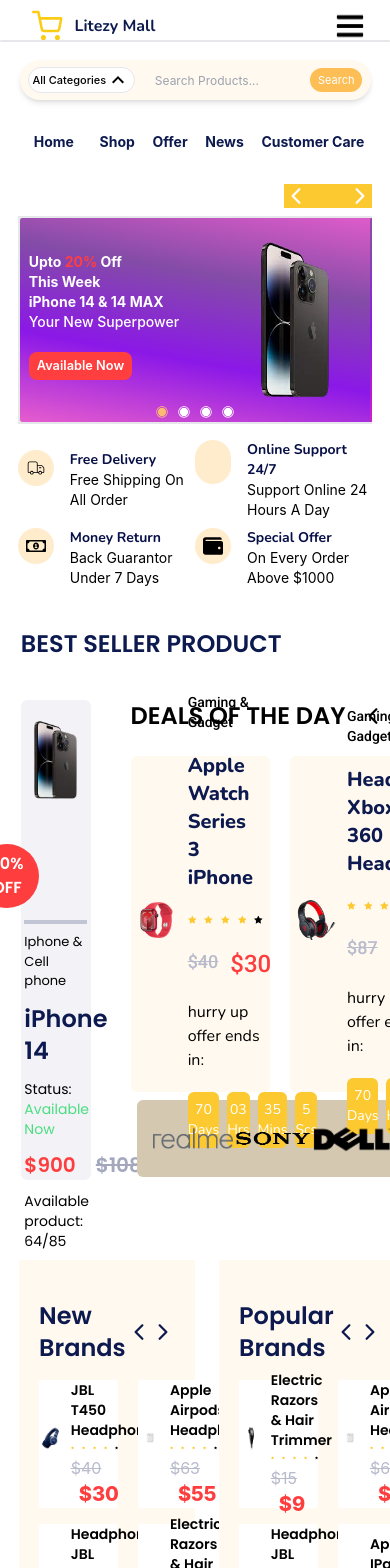
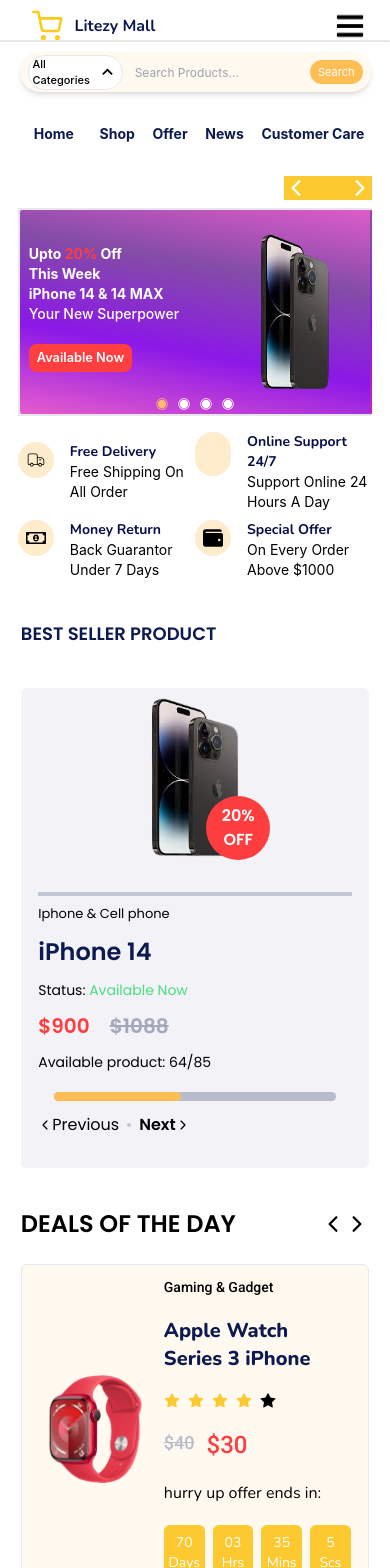
Before and after one commit to Litezy/litezy-mall, a React (Vite) app: page / in a window 390 px wide. Shown: the top 1568 px of the page. Built offline with nearby package versions, Linux system fonts and the light colour scheme; some icons are missing; a web font is replaced by a local one.

Commit message:
added mobile view

```diff
--- a/src/Homepage.jsx
+++ b/src/Homepage.jsx
@@ -10,7 +10,7 @@
     <PageLayout>
     <Card />
     <div className="w-[94%] poppins mx-auto ">
-      <div className="uppercase text-[#0d1a50] text-2xl -mt-2 font-bold">best seller product</div>
+      <div className="uppercase text-lg text-[#0d1a50] md:text-2xl -mt-2 font-bold">best seller product</div>
     </div>
     <Card2 />
     <BrandsCard />
--- a/src/NewItems.jsx
+++ b/src/NewItems.jsx
@@ -8,9 +8,9 @@
 
 const NewItems = () => {
     return (
-        <div className='bg-[#fff9ef] h-[15rem] '>
-            <div className="w-[90%] mx-auto pt-10 pb-2 text-[#0d1a50] uppercase text-2xl mt-10 font-bold poppins">Recent view items</div>
-            <div className="flex w-[90%] mx-auto justify-center items-center gap-3">
+        <div className='bg-[#fff9ef] md:h-[15rem] h-[103vh] mb-20'>
+            <div className="w-[90%] mx-auto pt-10 pb-2 text-[#0d1a50] uppercase text-xl md:text-2xl mt-10 font-bold poppins">Recent view items</div>
+            <div className="md:flex md:w-[90%]  mx-auto justify-center items-center gap-3">
                 <Brand image={clipper} name={`hair clipper comb`} strike={`$20`} price={`$15`}/>
                 <Brand image={ipadimg} name={`apple ipad`} strike={`$450`} price={`400`}/>
                 <Brand image={watchimg} name={'apple watch 2'} strike={`$40`} price={'$30'}/>
--- a/src/components/Brands.jsx
+++ b/src/components/Brands.jsx
@@ -4,7 +4,7 @@
 const Brands = ({image1, image2,name1,name2,strike1,strike2,price1,price2  }) => {
 
   return (
-    <div className="flex items-center gap-5 w-[90%]  mx-5 mt-4">
+    <div className="flex items-center gap-5 md:w-[90%]  md:mx-5 mx-2 mt-2 md:mt-4">
                         <div className="w-3/6 h-32 bg-white rounded-sm">
                                 <div className="flex items-center gap-2 justify-center h-32" >
                                     <div className="w-[40%] ">
--- a/src/components/BrandsCard.jsx
+++ b/src/components/BrandsCard.jsx
@@ -19,11 +19,10 @@
 
 
     return (
-        <div className='w-[95%] mx-auto h-screen '>
-            <div className="flex items-center justify-between  gap-6 h-screen w-full mt-2">
-
-                <div className="bg-[#fff9ef] h-screen w-[50%] ">
-                    <div className="flex items-center justify-between px-5 mt-10">
+        <div className='md:w-[95%] mx-auto md:h-screen md:mb-20'>
+            <div className="md:flex items-center justify-between  md:gap-6 md:h-screen w-full mt-2">
+                <div className="bg-[#fff9ef] md:h-fit pb-5 h-fit md:w-[50%] mb-5 md:mb-0  ">
+                    <div className="flex items-center justify-between px-5 md:mt-10 md:pt-0  pt-5">
                         <h1 className='text-[#0d1a50] poppins text-2xl font-bold'>New Brands</h1>
                         <div className="flex text-2xl">
                             <IoIosArrowBack className='text-[#0d1a50]' />
@@ -31,16 +30,16 @@
                         </div>
                     </div>
                     <Brands image1={jbl1} name1={'JBL T450 Headphone'} strike1={`$40`} price1={`$30`}
-                    image2={airpod}  strike2={`$63`} price2={`$55`} name2={`Apple Airpods Headphones`}/>
+                        image2={airpod} strike2={`$63`} price2={`$55`} name2={`Apple Airpods Headphones`} />
                     <Brands image1={jbl2} name1={`Headphones JBL Mobile`} strike1={`$21`} price1={`$13`}
-                    image2={clipper3} name2={`Electric Razors & hair trimmer`} strike2={`$15`} price2={`$9`} className=""/>
+                        image2={clipper3} name2={`Electric Razors & hair trimmer`} strike2={`$15`} price2={`$9`} className="" />
                     <Brands image1={clipper} name1={`hair clipper comb`} strike1={`$20`} price1={`$15`}
-                    image2={smarttv2} name2={'lED-Backlight LCD Tv'} strike2={`$350`} price2={`$300`}/>
+                        image2={smarttv2} name2={'lED-Backlight LCD Tv'} strike2={`$350`} price2={`$300`} />
                     <Brands image1={watch} name1={`Apple watch 2`} strike1={`$100`} price1={`$85`}
-                    image2={ipad} name2={`Apple iPad`} strike2={`$450`} price2={`$400`}/>
+                        image2={ipad} name2={`Apple iPad`} strike2={`$450`} price2={`$400`} />
                 </div>
-                <div className="bg-[#fff9ef] h-full w-[50%]">
-                    <div className="flex items-center justify-between px-5 mt-10">
+                <div className="bg-[#fff9ef] md:h-fit pb-5 h-fit md:w-[50%]">
+                    <div className="flex items-center justify-between px-5 md:mt-10 md:pt-0  pt-5">
                         <h1 className='text-[#0d1a50] poppins text-2xl font-bold'>Popular Brands</h1>
                         <div className="flex text-2xl">
                             <IoIosArrowBack className='text-[#0d1a50]' />
@@ -48,13 +47,13 @@
                         </div>
                     </div>
                     <Brands image1={clipper3} name1={`Electric Razors & hair trimmer`} strike1={`$15`} price1={`$9`}
-                    image2={airpod}  strike2={`$63`} price2={`$55`} name2={`Apple Airpods Headphones`}/>
+                        image2={airpod} strike2={`$63`} price2={`$55`} name2={`Apple Airpods Headphones`} />
                     <Brands image1={earphone} name1={`Headphones JBL mobile`} strike1={`$20`} price1={`$13`}
-                    image2={ipad2} name2={`Apple iPad`} strike2={`$450`} price2={`$400`}/>
+                        image2={ipad2} name2={`Apple iPad`} strike2={`$450`} price2={`$400`} />
                     <Brands image1={clipper} name1={`hair clipper comb`} strike1={`$20`} price1={`$15`}
-                    image2={watch} name2={`Apple watch 2`} strike2={`$100`} price2={`$85`}/>
+                        image2={watch} name2={`Apple watch 2`} strike2={`$100`} price2={`$85`} />
                     <Brands image1={smarttv} name1={`LCD-backlit Vestel...`} strike1={`$300`} price1={`$280`}
-                    image2={jbl2} name2={`Headphones JBL Mobile`} strike2={`$21`} price2={`$13`}/>
+                        image2={jbl2} name2={`Headphones JBL Mobile`} strike2={`$21`} price2={`$13`} />
                 </div>
             </div>
         </div>
--- a/src/components/Card2.jsx
+++ b/src/components/Card2.jsx
@@ -45,13 +45,13 @@
         },
     ]
     return (
-        <div className='w-full mb-20 '>
-            <div className="w-[94%]  font mx-auto flex items-start justify-between gap-10 mt-10">
-                <div className="w-[20%] h-[30rem] mx-w-[25%]  bg-[#f3f2f7] rounded-md">
-                    <div className="w-[90%] mx-auto  mt-4 h-[28rem]">
+        <div className='w-full md:mb-20 mb-10 '>
+            <div className="w-[94%]  font mx-auto md:flex items-start justify-between gap-10 mt-10">
+                <div className="md:w-[20%] h-[30rem] mx-w-[25%]  bg-[#f3f2f7] rounded-md mb-10 md:mb-0">
+                    <div className="w-[90%] mx-auto  mt-4 md:h-[28rem]">
                         <div className="flex items-start justify-center relative  h-48 ">
                             <img src={iphoneimg} className='w-32 ' alt="" />
-                            <div className="absolute w-16 h-16 bottom-0 right-12 rounded-full bg-[#fe3e3e] text-center flex items-center justify-center text-white font-bold poppins">20% OFF</div>
+                            <div className="absolute w-16 h-16 bottom-5 md:bottom-0 right-[26%] md:right-12 rounded-full bg-[#fe3e3e] text-center flex items-center justify-center text-white font-bold poppins">20% OFF</div>
                         </div>
                         <hr className='hr  mt-3' />
                         <div className="">
@@ -75,16 +75,16 @@
                     </div>
                 </div>
 
-                <div className="w-[80%]">
-                    <div className="flex items-center  justify-between">
+                <div className="md:w-[80%] w-full">
+                    <div className="flex items-center  justify-between ">
                         <h1 className=' uppercase poppins font-bold text-2xl'>Deals of the day</h1>
                         <div className="flex text-2xl">
                             <IoIosArrowBack />
                             <IoIosArrowForward />
                         </div>
                     </div>
-                    <div className="flex items-center justify-between gap-5 mt-6">
-                        <div className="bg-[#fff9ef] w-[50%] h-[21rem] rounded-md">
+                    <div className="md:flex items-center justify-between gap-5 mt-6 ">
+                        <div className="bg-[#fff9ef] border md:w-[50%] h-[21rem] rounded-md">
                             <div className="w-[90%] mx-auto flex  h-[18rem] ">
                                 {gaming.map((item, index) => (
                                     <div className="flex w-full items-center mt-10 justify-center roboto font-medium gap-3" key={index}>
@@ -115,7 +115,7 @@
                                 ))}
                             </div>
                         </div>
-                        <div className="bg-[#fff9ef] w-[50%] h-[21rem] rounded-md">
+                        <div className="bg-[#fff9ef] mt-10 md:mt-0 md:w-[50%] h-[21rem] rounded-md">
                             <div className="w-[90%] mx-auto flex  h-[18rem] ">
                                 {games.map((item, index) => (
                                     <div className="flex w-full mt-10 items-center justify-center roboto font-medium gap-3" key={index}>
@@ -148,17 +148,17 @@
                         </div>
                     </div>
 
-                    <div className="w-[95%] mx-auto mt-2  ">
+                    <div className="md:w-[95%] mx-auto mt-2  ">
                    {sponsors.map((item,index) =>(
-                    <div className="flex items-center rounded-md justify-between px-4 py-3 bg-[#d4c8b1]" key={index}>
-                        <IoIosArrowBack className='text-3xl'/>
-                            <img src={item.img1} className='w-20' alt="" />
-                            <img src={item.img2} className='w-20' alt="" />
-                            <img src={item.img3} className='w-20' alt="" />
-                            <img src={item.img4} className='w-20' alt="" />
-                            <img src={item.img5} className='w-20' alt="" />
-                            <img src={item.img6} className='w-20' alt="" />
-                        <IoIosArrowForward className='text-3xl'/>
+                    <div className="flex items-center rounded-md gap-1 justify-between md:px-4 py-3 bg-[#d4c8b1]" key={index}>
+                        <IoIosArrowBack className='md:text-3xl text-xl'/>
+                            <img src={item.img1} className='md:w-20 w-10' alt="" />
+                            <img src={item.img2} className='md:w-20 w-10' alt="" />
+                            <img src={item.img3} className='md:w-20 w-10' alt="" />
+                            <img src={item.img4} className='md:w-20 w-10' alt="" />
+                            <img src={item.img5} className='md:w-20 w-10' alt="" />
+                            <img src={item.img6} className='md:w-20 w-10' alt="" />
+                        <IoIosArrowForward className='md:text-3xl text-xl'/>
                     </div>
                    ))}
                     </div>
--- a/src/components/CartandSearch.jsx
+++ b/src/components/CartandSearch.jsx
@@ -31,13 +31,13 @@
     }
     const toggle = useRef()
 
-    useEffect(()=>{
-        if(toggle){
-                window.addEventListener('click', ()=>{
-              if(toggle.current !== null){
-                if(toggle.current.contains(event.target)){
+    useEffect(() => {
+        if (toggle) {
+            window.addEventListener('click', () => {
+                if (toggle.current !== null) {
+                    if (toggle.current.contains(event.target)) {
                         console.log('clicked inside')
-                }else{
+                    } else {
                         setShowSub(false)
                         console.log('clicked outside')
                     }
@@ -45,19 +45,20 @@
             }, true)
         }
 
-    },[])
+    }, [])
 
 
     return (
-        <div>
-            <div className={`flex items-center w-[100%] justify-between mx-auto pt-2 ${bars ? 'fixed z-20 -mt-4 bg-teal-800/10' : '' }headscroll`}>
+        <div className='relative md:flex md:mt-4'>
+            <div className={`flex items-center w-[100%] md:w-[30%] justify-between  mx-auto pt-2 mb-2 z-20  `}>
                 <div className="cart pl-8 md:px-10 w-[80%] md:w-fit flex items-center justify-between gap-3  ">
                     <FiShoppingCart className='text-4xl md:text-5xl font-bold text-yellow-400' />
-                    <p className='md:font-bold font font-bold  text-md md:text-4xl text-[#0d1a50] w-full'>Litezy Mall</p>
+                    <p className={`md:font-bold font font-bold  text-md md:text-4xl  w-full ${bars ? 'text-white' : 'text-[#0d1a50]'}`}>Litezy Mall</p>
                 </div>
                 <div className="md:hidden text-3xl w-20 flex items-center justify-center">
-                    <Icon id='bars' onClick={Change} className="transition-all icon ease-in-out duration-100" />
+                    <Icon id='bars' onClick={Change} className="transition-all icon ease-in-out duration-100 cursor-pointer " />
 
+                </div>
             </div>
             <div className="w-[40%] hidden lg:flex">
 
@@ -93,19 +94,18 @@
                     <li className='flex items-center gap-2 text-sm'><TiShoppingCart className=' cursor-pointer' /> <span>Cart ($8.00)</span></li>
                 </ul>
             </div>
-            </div>
 
-            <div className="w-[90%] h-fit mx-auto mt-4 md:hidden ">
+            <div className="w-[90%] h-fit mx-auto mt-2 md:hidden ">
 
                 <div className=" bg-[#fff9ef] px-2 w-full relative ap-3 outline-none h-fit rounded-full shadow-md flex items-center justify-between">
                     <div onClick={controlSUb} className='flex border justify-center items-center rounded-full px-1 pl-1 bg-white  font-medium text-[11px] '>
                         <p>All Categories</p>
                         <Arrow className='font-light text-2xl cursor-pointer' /></div>
-                    <input className=' w-[50%] bg-transparent text-[12px] pl-4 h-10 outline-none' type="text" placeholder='Search Products...' />
+                    <input className=' w-[60%] bg-transparent text-[12px]  ml-3 h-10 outline-none' type="text" placeholder='Search Products...' />
                     <button className='bg-[#fdbe55]  px-2 py-1 rounded-full text-white text-[11px]'>Search</button>
 
                 </div>
-                <div ref={toggle} className={` w-[80%] ml-1 absolute py-3 z-20 top-[15%] h-fit rounded-md font overflow-hidden bg-[#fdbe55] mt-1 md:hidden ${showSub === true ? 'h-[10rem]':'hidden'} transition-all ease-in-out `}>
+                <div ref={toggle} className={` w-[80%] ml-1 absolute py-3 z-20 top-[100%] h-fit rounded-md font overflow-hidden bg-[#fdbe55] mt-1 md:hidden ${showSub === true ? 'h-[10rem]' : 'hidden'} transition-all ease-in-out `}>
                     <ul className={` ${showSub === true ? 'h-fit' : ''} grid grid-cols-2 text-white gap-2 px-2 w-11/12 mx-auto h-full text-sm  subcategory transition-all ease-in-out   `}>
                         <Link to={`/`} className=''>Laptop & Computer</Link>
                         <Link to={`/`}>Cameras</Link>
--- a/src/components/JustForYouCard.jsx
+++ b/src/components/JustForYouCard.jsx
@@ -4,12 +4,12 @@
 const JustForYou = ({ image, Name, category, strike, price }) => {
   return (
 
-    <div className="bg-[#fff9ef] h-60 w-[17%] mt-5">
-      <div className="flex items-center justify-center w-[80%] h-32 mx-auto">
+    <div className="bg-[#fff9ef] md:h-60 py-3 md:py-0 md:w-[17%] gap-2 md:gap-0 mt-5 md:mt-0  flex items-center justify-center md:block">
+      <div className="flex items-center justify-center md:w-[80%] w-[40%] h-32 mx-auto">
         <img src={image} className="w-32 h-full mt-2" alt="" />
 
       </div>
-      <div className="flex flex-col gap-1 w-[85%] mx-auto">
+      <div className="flex flex-col gap-1 md:gap-0 w-[65%] md:w-[85%] mx-auto">
         <p className='text-[.8rem] font-medium capitalize'>{category}</p>
         <h1 className='font-extrabold text-[#0d1a50] capitalize text-[.9rem]'>{Name}</h1>
         <div className=""> <span className='dec text-md text-[#b8bbcc]'>{strike}</span> <span className='ml-2 font-extrabold text-[#fe3e3e] text-xl'>{price}</span></div>
--- a/src/components/ViewmoreButton.jsx
+++ b/src/components/ViewmoreButton.jsx
@@ -2,8 +2,8 @@
 
 const ViewmoreButton = ({show, showmore}) => {
   return (
-    <div className='w-[80%] mx-auto my-10 flex items-center justify-center text-white '>
-      <button onClick={show} className='w-[30%] text-2xl rounded-md font py-3 bg-[#fdbe55] text-center '>{showmore ? 'View Less': 'View More'}</button>
+    <div className='hidden md:w-[80%] mx-auto my-10 md:flex items-center justify-center text-white '>
+      <button onClick={show} className='md:w-[20%] text-2xl rounded-md font px-6  py-1 md:py-2 bg-[#fdbe55] text-center '>{showmore ? 'View Less': 'View More'}</button>
     </div>
   )
 }
--- a/src/utils/Brand.jsx
+++ b/src/utils/Brand.jsx
@@ -3,7 +3,7 @@
 
 const Brand = ({ image,name,strike,price }) => {
     return (
-        <div className="w-3/6 h-32 bg-white rounded-sm">
+        <div className="md:w-3/6 md:h-32 h-fit mt-5 md:mt-0 py-2 md:py-0 bg-white rounded-sm">
             <div className="flex items-center gap-2 justify-center h-32" >
                 <div className="w-[40%] "  >
                     <img src={image} className='w-full  mt-3' alt="" />
```
Also changed, not shown: src/components/JustForYou.jsx (+8 -8 lines). Lines whose indentation alone changed are shown as unchanged.
